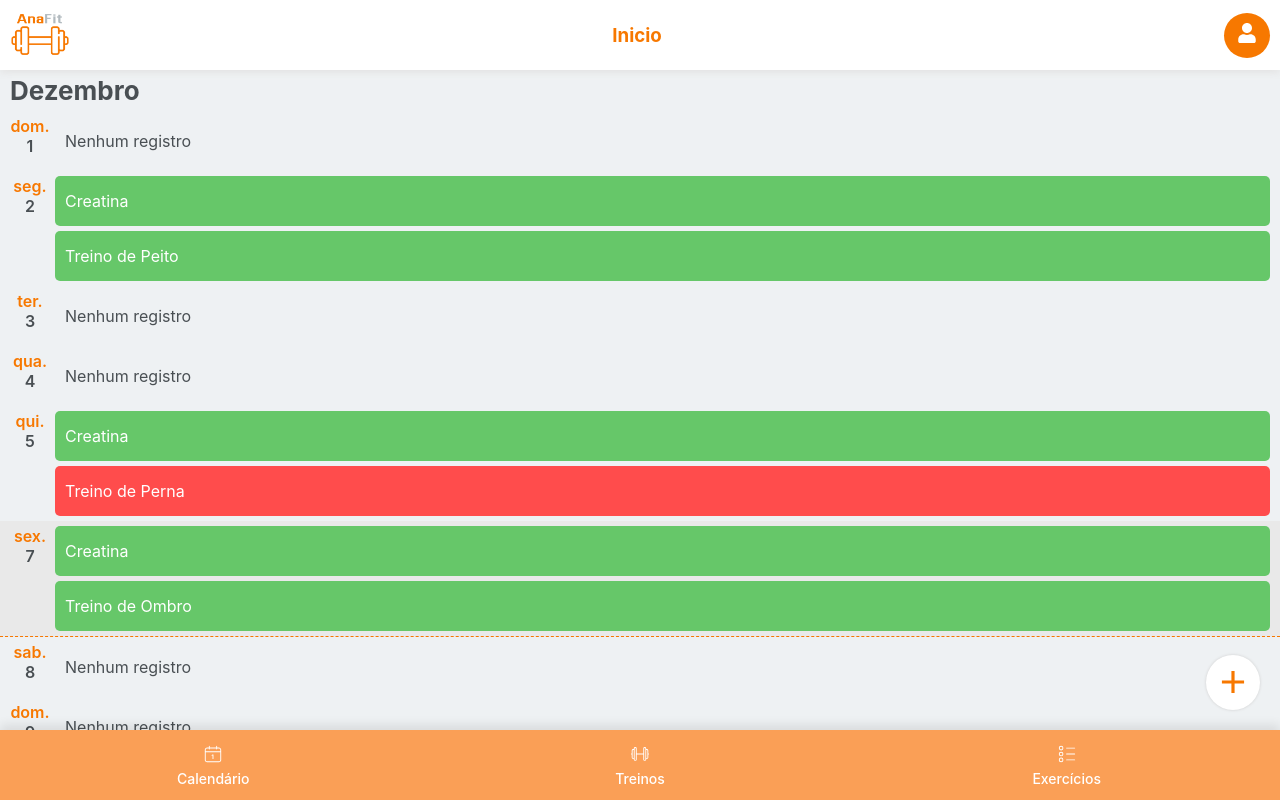
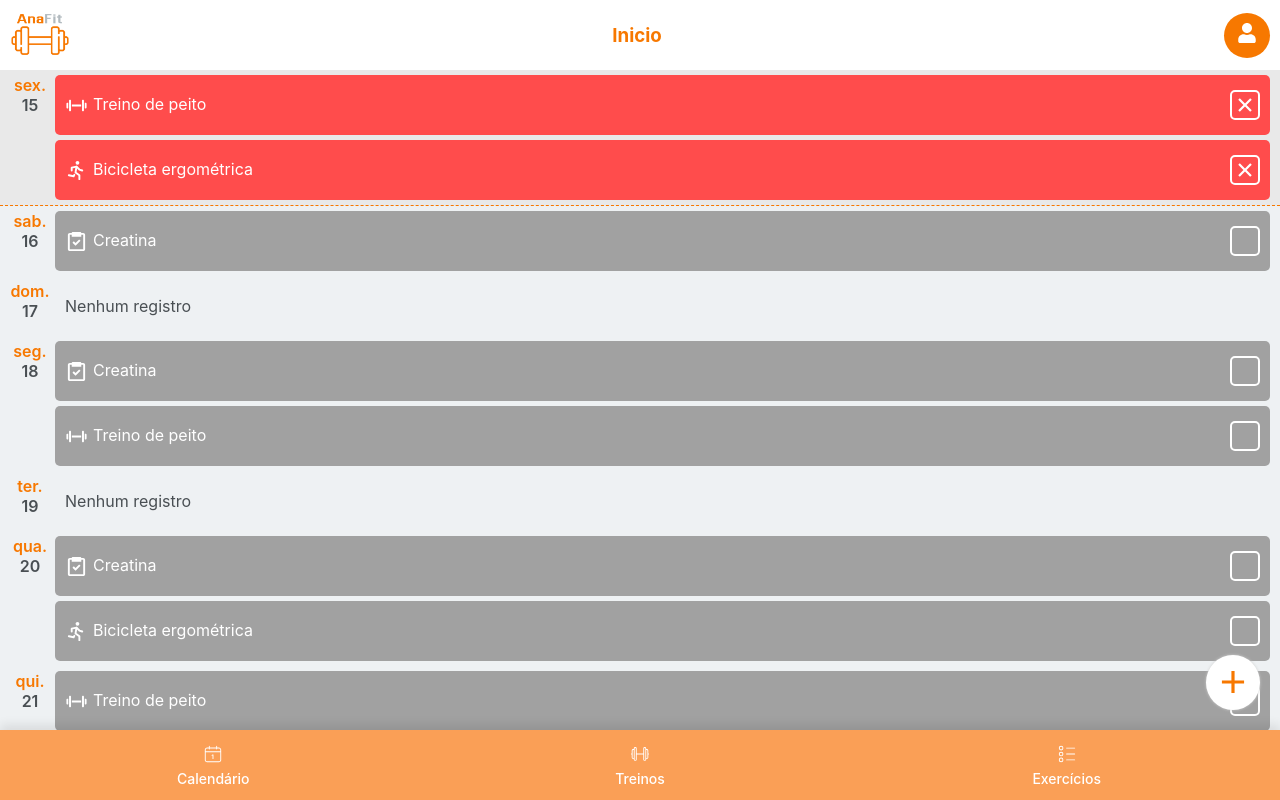
Before and after one commit to luan-jesus/anafit-app, a React (Create React App) app: page / in a window 1280 px wide. Built offline with nearby package versions, Linux system fonts and the light colour scheme.

Commit message:
add Calendar structure and improve layout

```diff
--- a/public/index.html
+++ b/public/index.html
@@ -8,7 +8,6 @@
       name="description"
       content="AnaFit diário de treino"
     />
-    <link rel="apple-touch-icon" href="%PUBLIC_URL%/logo192.png" />
     <!--
       manifest.json provides metadata used when your web app is installed on a
       user's mobile device or desktop. See https://developers.google.com/web/fundamentals/web-app-manifest/
--- a/src/pages/Calendar/index.tsx
+++ b/src/pages/Calendar/index.tsx
@@ -1,300 +1,178 @@
-import React from 'react'
+/* eslint-disable @typescript-eslint/no-explicit-any */
+/* eslint-disable @typescript-eslint/no-unused-vars */
+import React, { useCallback, useEffect, useState } from 'react'
+
+import { IoIosFitness } from "react-icons/io";
+import { BiTask } from "react-icons/bi";
+import { TbRun } from "react-icons/tb";
+import { MdOutlineCheck } from "react-icons/md";
+import { IoCloseSharp } from "react-icons/io5";
 
 import {
   Wrapper,
   MonthLabel,
-  Date,
+  StyledDate,
   DateLabel,
   DateContent,
   DateItem,
   DateLabelWeek,
   DateLabelDate,
   Label,
+  ConfirmBox,
+  DateItemLabel,
 } from './styles'
 
-const Calendar: React.FC = () => (
+type DateType = {
+  date: Date;
+  items: DateItem[]
+}
+
+type DateItem = {
+  type: 'workout' | 'task' | 'cardio',
+  name: string,
+  status: 'PENDING' | 'NOT_DONE' | 'DONE'
+}
+
+const Calendar: React.FC = () => {
+  const [dates, setDates] = useState<DateType[]>([])
+
+  const createDates = useCallback(() => {
+    const datesToReturn: DateType[] = []
+    const currDate = new Date()
+    const firstDate = new Date(currDate.getFullYear(), currDate.getMonth() - 1, 1)
+    const lastDate = new Date(currDate.getFullYear(), currDate.getMonth() + 1, 0)
+    lastDate.setMonth(lastDate.getMonth() + 1)
+
+    while (firstDate.getTime() <= lastDate.getTime()) {
+      const dateItem: DateType = {
+        date: new Date(firstDate),
+        items: []
+      }
+
+      let status: 'PENDING' | 'NOT_DONE' | 'DONE' = getRandomStatus()
+
+      if (dateItem.date.getTime() >= new Date().getTime()) {
+        status = 'PENDING'
+      }
+
+      if (dateItem.date.getDate() % 2 == 0) {
+        dateItem.items.push({
+          type: 'task',
+          name: 'Creatina',
+          status: status
+        })
+      }
+
+      if (dateItem.date.getDate() % 3 == 0) {
+        dateItem.items.push({
+          type: 'workout',
+          name: 'Treino de peito',
+          status: status
+        })
+      }
+
+      if (dateItem.date.getDate() % 5 == 0) {
+        dateItem.items.push({
+          type: 'cardio',
+          name: 'Bicicleta ergométrica',
+          status: status
+        })
+      }
+
+      datesToReturn.push(dateItem)
+
+      firstDate.setDate(firstDate.getDate() + 1)
+    }
+
+    return datesToReturn
+  }, [])
+
+  useEffect(() => {
+    setDates(createDates())
+  }, [createDates])
+
+  useEffect(() => {
+    const element = document.getElementById('today-date-item');
+    if (element) {
+      element.scrollIntoView({ behavior: 'auto', block: 'start' });
+    }
+  }, [dates])
+
+  function getMonthLabel(month: number): string {
+    const monthLabel = ['Janeiro', 'Fevereiro', 'Março', 'Abril', 'Maio', 'Junho', 'Julho', 'Agosto', 'Setembro', 'Outubro', 'Novembro', 'Dezembro']
+
+    return monthLabel[month]
+  }
+
+  function getWeekLabel(month: number): string {
+    const weekLabel = ['dom', 'seg', 'ter', 'qua', 'qui', 'sex', 'sab']
+
+    return weekLabel[month]
+  }
+
+  function getColorFromStatus(status: string): string | undefined {
+    const colorStatus: any = {
+      // 'PENDING': '#a1a1a1',
+      // 'DONE': '#5d9fcd',
+      // 'NOT_DONE': '#5d9fcd',
+      'PENDING': '#a1a1a1',
+      'DONE': '#66c769',
+      'NOT_DONE': '#ff4c4c',
+    }
+
+    return colorStatus[status]
+  }
+
+  function getRandomStatus(): 'PENDING' | 'NOT_DONE' | 'DONE' {
+    const rand = Math.floor(Math.random() * 2)
+    console.log(rand)
+
+    switch (rand) {
+      case 0:
+        return 'NOT_DONE'
+      case 1:
+        return 'DONE'
+      default:
+        return 'PENDING'
+    }
+  }
+
+  function dateIsToday(date: Date): boolean {
+    return date.getDate() === new Date().getDate() && date.getMonth() === new Date().getMonth()
+  }
+
+  return (
   <Wrapper>
-    <MonthLabel>Dezembro</MonthLabel>
-    <Date>
-      <DateLabel>
-        <DateLabelWeek>dom.</DateLabelWeek>
-        <DateLabelDate>1</DateLabelDate>
-      </DateLabel>
-      <DateContent>
-        <Label>Nenhum registro</Label>
-      </DateContent>
-    </Date>
-    <Date>
-      <DateLabel>
-        <DateLabelWeek>seg.</DateLabelWeek>
-        <DateLabelDate>2</DateLabelDate>
-      </DateLabel>
-      <DateContent>
-        <DateItem backgroundColor='#66c769'>Creatina</DateItem>
-        <DateItem backgroundColor='#66c769'>Treino de Peito</DateItem>
-      </DateContent>
-    </Date>
-    <Date>
-      <DateLabel>
-        <DateLabelWeek>ter.</DateLabelWeek>
-        <DateLabelDate>3</DateLabelDate>
-      </DateLabel>
-      <DateContent>
-        <Label>Nenhum registro</Label>
-      </DateContent>
-    </Date>
-    <Date>
-      <DateLabel>
-        <DateLabelWeek>qua.</DateLabelWeek>
-        <DateLabelDate>4</DateLabelDate>
-      </DateLabel>
-      <DateContent>
-        <Label>Nenhum registro</Label>
-      </DateContent>
-    </Date>
-    <Date>
-      <DateLabel>
-        <DateLabelWeek>qui.</DateLabelWeek>
-        <DateLabelDate>5</DateLabelDate>
-      </DateLabel>
-      <DateContent>
-        <DateItem backgroundColor='#66c769'>Creatina</DateItem>
-        <DateItem backgroundColor='#ff4c4c'>Treino de Perna</DateItem>
-      </DateContent>
-    </Date>
-    <Date active>
-      <DateLabel>
-        <DateLabelWeek>sex.</DateLabelWeek>
-        <DateLabelDate>7</DateLabelDate>
-      </DateLabel>
-      <DateContent>
-        <DateItem backgroundColor='#66c769'>Creatina</DateItem>
-        <DateItem backgroundColor='#66c769'>Treino de Ombro</DateItem>
-      </DateContent>
-    </Date>
-    <Date>
-      <DateLabel>
-        <DateLabelWeek>sab.</DateLabelWeek>
-        <DateLabelDate>8</DateLabelDate>
-      </DateLabel>
-      <DateContent>
-        <Label>Nenhum registro</Label>
-      </DateContent>
-    </Date>
-    <Date>
-      <DateLabel>
-        <DateLabelWeek>dom.</DateLabelWeek>
-        <DateLabelDate>9</DateLabelDate>
-      </DateLabel>
-      <DateContent>
-        <Label>Nenhum registro</Label>
-      </DateContent>
-    </Date>
-    <Date>
-      <DateLabel>
-        <DateLabelWeek>seg.</DateLabelWeek>
-        <DateLabelDate>10</DateLabelDate>
-      </DateLabel>
-      <DateContent>
-        <DateItem backgroundColor='#ff4c4c'>Treino de Costas</DateItem>
-      </DateContent>
-    </Date>
-    <Date>
-      <DateLabel>
-        <DateLabelWeek>dom.</DateLabelWeek>
-        <DateLabelDate>11</DateLabelDate>
-      </DateLabel>
-      <DateContent>
-        <Label>Nenhum registro</Label>
-      </DateContent>
-    </Date>
-    <Date>
-      <DateLabel>
-        <DateLabelWeek>seg.</DateLabelWeek>
-        <DateLabelDate>12</DateLabelDate>
-      </DateLabel>
-      <DateContent>
-        <DateItem>Creatina</DateItem>
-        <DateItem>Treino de Peito</DateItem>
-      </DateContent>
-    </Date>
-    <Date>
-      <DateLabel>
-        <DateLabelWeek>ter.</DateLabelWeek>
-        <DateLabelDate>13</DateLabelDate>
-      </DateLabel>
-      <DateContent>
-        <Label>Nenhum registro</Label>
-      </DateContent>
-    </Date>
-    <Date>
-      <DateLabel>
-        <DateLabelWeek>qua.</DateLabelWeek>
-        <DateLabelDate>14</DateLabelDate>
-      </DateLabel>
-      <DateContent>
-        <Label>Nenhum registro</Label>
-      </DateContent>
-    </Date>
-    <Date>
-      <DateLabel>
-        <DateLabelWeek>qui.</DateLabelWeek>
-        <DateLabelDate>15</DateLabelDate>
-      </DateLabel>
-      <DateContent>
-        <DateItem>Creatina</DateItem>
-        <DateItem>Treino de Perna</DateItem>
-      </DateContent>
-    </Date>
-    <Date>
-      <DateLabel>
-        <DateLabelWeek>sex.</DateLabelWeek>
-        <DateLabelDate>16</DateLabelDate>
-      </DateLabel>
-      <DateContent>
-        <DateItem>Creatina</DateItem>
-        <DateItem>Treino de Ombro</DateItem>
-      </DateContent>
-    </Date>
-    <Date>
-      <DateLabel>
-        <DateLabelWeek>sab.</DateLabelWeek>
-        <DateLabelDate>17</DateLabelDate>
-      </DateLabel>
-      <DateContent>
-        <Label>Nenhum registro</Label>
-      </DateContent>
-    </Date>
-    <Date>
-      <DateLabel>
-        <DateLabelWeek>dom.</DateLabelWeek>
-        <DateLabelDate>18</DateLabelDate>
-      </DateLabel>
-      <DateContent>
-        <Label>Nenhum registro</Label>
-      </DateContent>
-    </Date>
-    <Date>
-      <DateLabel>
-        <DateLabelWeek>seg.</DateLabelWeek>
-        <DateLabelDate>19</DateLabelDate>
-      </DateLabel>
-      <DateContent>
-        <DateItem>Treino de Costas</DateItem>
-      </DateContent>
-    </Date>
-    <Date>
-      <DateLabel>
-        <DateLabelWeek>dom.</DateLabelWeek>
-        <DateLabelDate>20</DateLabelDate>
-      </DateLabel>
-      <DateContent>
-        <Label>Nenhum registro</Label>
-      </DateContent>
-    </Date>
-    <Date>
-      <DateLabel>
-        <DateLabelWeek>dom.</DateLabelWeek>
-        <DateLabelDate>21</DateLabelDate>
-      </DateLabel>
-      <DateContent>
-        <Label>Nenhum registro</Label>
-      </DateContent>
-    </Date>
-    <Date>
-      <DateLabel>
-        <DateLabelWeek>seg.</DateLabelWeek>
-        <DateLabelDate>22</DateLabelDate>
-      </DateLabel>
-      <DateContent>
-        <DateItem>Creatina</DateItem>
-        <DateItem>Treino de Peito</DateItem>
-      </DateContent>
-    </Date>
-    <Date>
-      <DateLabel>
-        <DateLabelWeek>ter.</DateLabelWeek>
-        <DateLabelDate>23</DateLabelDate>
-      </DateLabel>
-      <DateContent>
-        <Label>Nenhum registro</Label>
-      </DateContent>
-    </Date>
-    <Date>
-      <DateLabel>
-        <DateLabelWeek>qua.</DateLabelWeek>
-        <DateLabelDate>24</DateLabelDate>
-      </DateLabel>
-      <DateContent>
-        <Label>Nenhum registro</Label>
-      </DateContent>
-    </Date>
-    <Date>
-      <DateLabel>
-        <DateLabelWeek>qui.</DateLabelWeek>
-        <DateLabelDate>25</DateLabelDate>
-      </DateLabel>
-      <DateContent>
-        <DateItem>Creatina</DateItem>
-        <DateItem>Treino de Perna</DateItem>
-      </DateContent>
-    </Date>
-    <Date>
-      <DateLabel>
-        <DateLabelWeek>sex.</DateLabelWeek>
-        <DateLabelDate>26</DateLabelDate>
-      </DateLabel>
-      <DateContent>
-        <DateItem>Creatina</DateItem>
-        <DateItem>Treino de Ombro</DateItem>
-      </DateContent>
-    </Date>
-    <Date>
-      <DateLabel>
-        <DateLabelWeek>sab.</DateLabelWeek>
-        <DateLabelDate>27</DateLabelDate>
-      </DateLabel>
-      <DateContent>
-        <Label>Nenhum registro</Label>
-      </DateContent>
-    </Date>
-    <Date>
-      <DateLabel>
-        <DateLabelWeek>dom.</DateLabelWeek>
-        <DateLabelDate>28</DateLabelDate>
-      </DateLabel>
-      <DateContent>
-        <Label>Nenhum registro</Label>
-      </DateContent>
-    </Date>
-    <Date>
-      <DateLabel>
-        <DateLabelWeek>seg.</DateLabelWeek>
-        <DateLabelDate>29</DateLabelDate>
-      </DateLabel>
-      <DateContent>
-        <DateItem>Treino de Costas</DateItem>
-      </DateContent>
-    </Date>
-    <Date>
-      <DateLabel>
-        <DateLabelWeek>seg.</DateLabelWeek>
-        <DateLabelDate>30</DateLabelDate>
-      </DateLabel>
-      <DateContent>
-        <DateItem>Treino de Costas</DateItem>
-      </DateContent>
-    </Date>
-    <Date>
-      <DateLabel>
-        <DateLabelWeek>seg.</DateLabelWeek>
-        <DateLabelDate>31</DateLabelDate>
-      </DateLabel>
-      <DateContent>
-        <DateItem>Treino de Costas</DateItem>
-      </DateContent>
-    </Date>
+    {dates.map((d, index, _) => (
+      <div key={index} id={dateIsToday(d.date) ? 'today-date-item' : 'item-date-' + index}>
+        {(d.date.getDate() === 1 || index === 0) && <MonthLabel>{getMonthLabel(d.date.getMonth())}</MonthLabel>}
+        <StyledDate today={dateIsToday(d.date)}>
+          <DateLabel>
+            <DateLabelWeek>{getWeekLabel(d.date.getDay())}.</DateLabelWeek>
+            <DateLabelDate>{d.date.getDate()}</DateLabelDate>
+          </DateLabel>
+          <DateContent>
+            {d.items.length === 0 && <Label>Nenhum registro</Label>}
+            {d.items.map((item, index, _) => (
+              <DateItem key={index} color={getColorFromStatus(item.status)}>
+                <DateItemLabel>
+                {item.type === 'task' && <BiTask size={23} />}
+                {item.type === 'workout' && <IoIosFitness size={23} />}
+                {item.type === 'cardio' && <TbRun size={23} />}
+                  {item.name}
+                </DateItemLabel>
+                <ConfirmBox>
+                  {item.status === 'DONE' && <MdOutlineCheck size={24} />}
+                  {item.status === 'NOT_DONE' && <IoCloseSharp size={24} />}
+                </ConfirmBox>
+              </DateItem>
+            ))}
+          </DateContent>
+        </StyledDate>
+      </div>
+    ))}
   </Wrapper>
 )
+}
 
 export default Calendar
--- a/src/pages/Calendar/styles.tsx
+++ b/src/pages/Calendar/styles.tsx
@@ -21,15 +21,15 @@ export const Label = styled.span`
 `;
 
 type DateProps = {
-  active?: boolean;
+  today: boolean;
 }
 
-export const Date = styled.div<DateProps>`
+export const StyledDate = styled.div<DateProps>`
   padding: 5px 10px;
   display: flex;
   align-items: flex-start;
-  background-color: ${props => props.active ? '#e9e9e9' : 'none'};
-  border-bottom: ${props => props.active ? '1px dashed #f77800' : 'none'};
+  background-color: ${props => props.today ? '#e9e9e9' : 'none'};
+  border-bottom: ${props => props.today ? '1px dashed #f77800' : 'none'};
 `;
 
 export const DateLabel = styled.div`
@@ -59,13 +59,32 @@ export const DateContent = styled.div`
 `;
 
 type DateItemProps = {
-  backgroundColor?: string;
+  color?: string;
 }
 
 export const DateItem = styled.div<DateItemProps>`
   flex: 1;
-  background-color: ${props => props.backgroundColor || '#a1a1a1'};
+  background-color: ${props => props.color || '#a1a1a1'};
   color: #fff;
   padding: 15px 10px;
   border-radius: 5px;
+  display: flex;
+  align-items: center;
+  justify-content: space-between;
+  gap: 5px;
 `;
+
+export const ConfirmBox = styled.div`
+  border: 2px solid #fff;
+  border-radius: 5px;
+  width: 30px;
+  height: 30px;
+  display: flex;
+  align-items: center;
+  justify-content: center;
+`;
+
+export const DateItemLabel = styled.span`
+  display: flex;
+  gap: 5px;
+`
```
Also changed, not shown: public/manifest.json.
